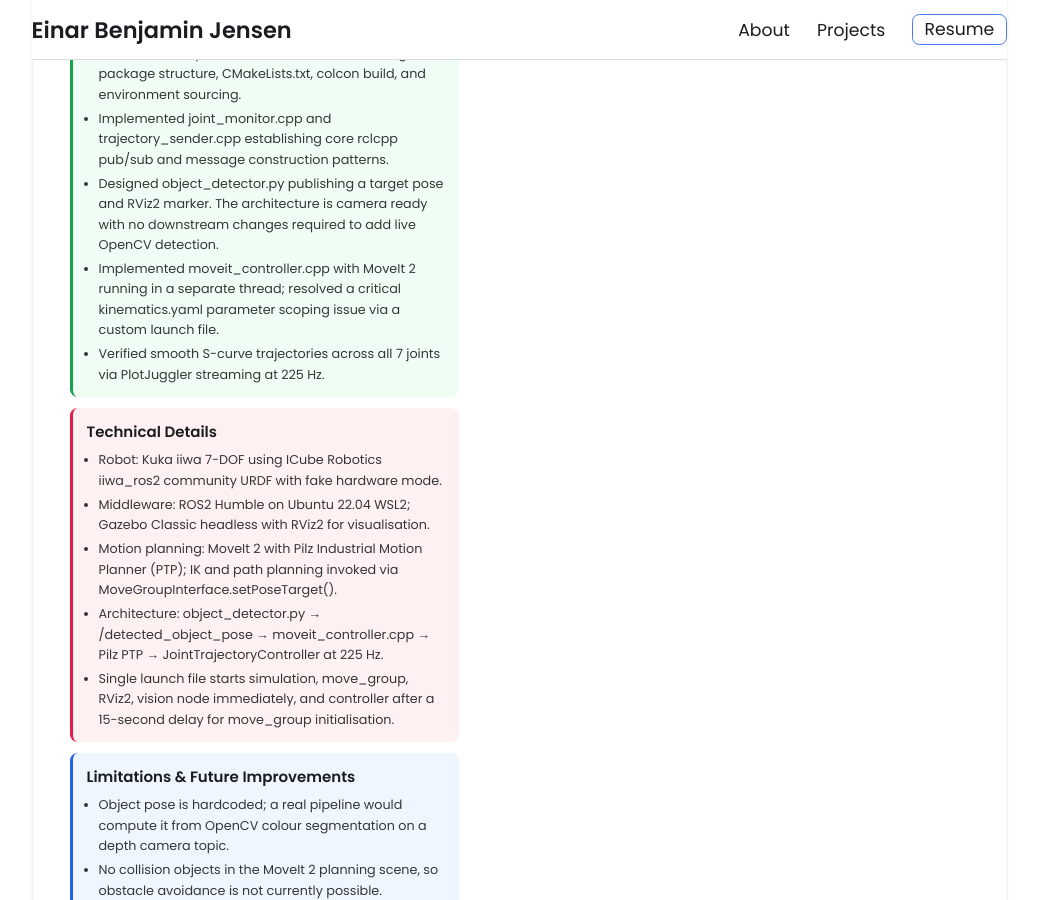
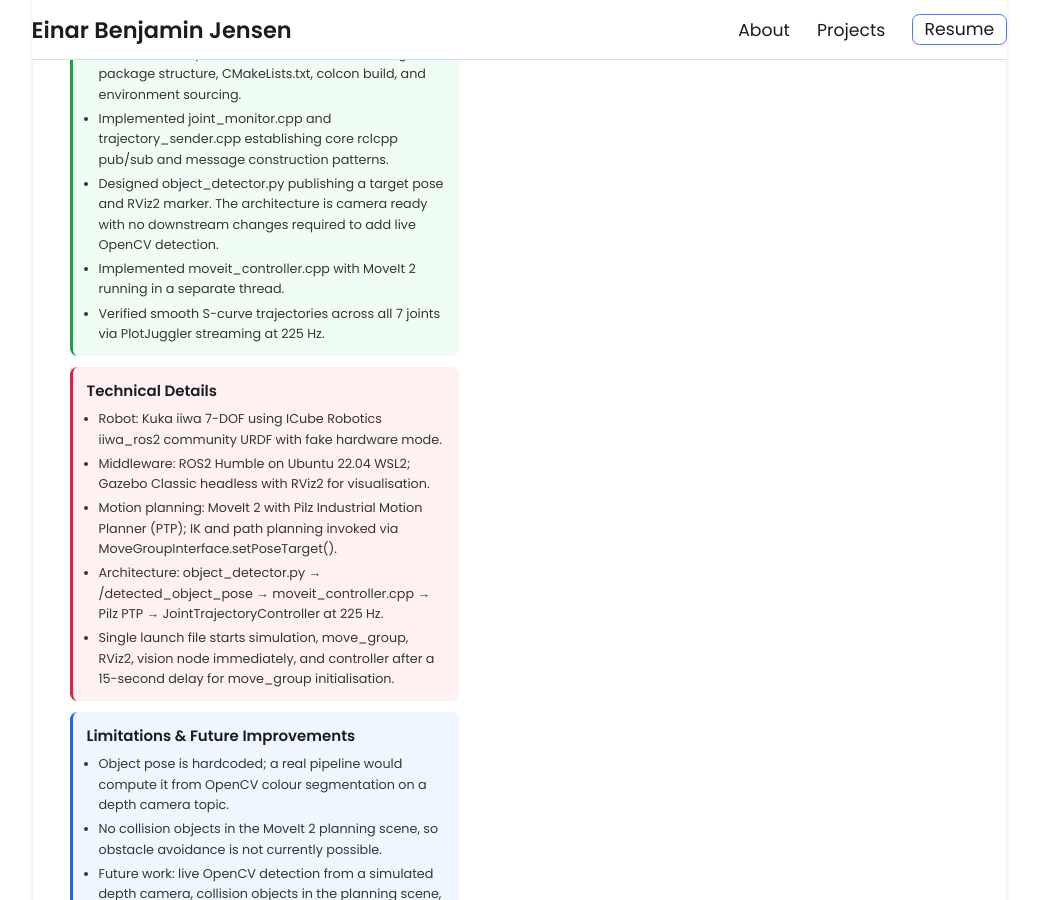
Before and after one commit to ebj17/ebj17.github.io, a Jekyll site: the page built from _projects/ros2-vision-pick-place/index.md, in a window 1280 px wide and 900 px high, scrolled down 966 px. Shown: the whole window, without its empty margins (121-1159 px from the left). Built offline with Jekyll 4.4.1, drawn with Linux system fonts in a browser that asks for light colours.

Commit message:
Shorten moveit_controller outcome bullet in ROS2 project
Co-Authored-By: Claude Sonnet 4.6 <noreply@anthropic.com>

```diff
--- a/_projects/ros2-vision-pick-place/index.md
+++ b/_projects/ros2-vision-pick-place/index.md
@@ -48,7 +48,7 @@ outcomes:                      # green box — key results and achievements
   - "Full ROS2 workspace built from scratch including package structure, CMakeLists.txt, colcon build, and environment sourcing."
   - Implemented joint_monitor.cpp and trajectory_sender.cpp establishing core rclcpp pub/sub and message construction patterns.
   - "Designed object_detector.py publishing a target pose and RViz2 marker. The architecture is camera ready with no downstream changes required to add live OpenCV detection."
-  - "Implemented moveit_controller.cpp with MoveIt 2 running in a separate thread; resolved a critical kinematics.yaml parameter scoping issue via a custom launch file."
+  - Implemented moveit_controller.cpp with MoveIt 2 running in a separate thread.
   - Verified smooth S-curve trajectories across all 7 joints via PlotJuggler streaming at 225 Hz.
 
 technical:                     # red box — technologies, methods, and implementation details
```
